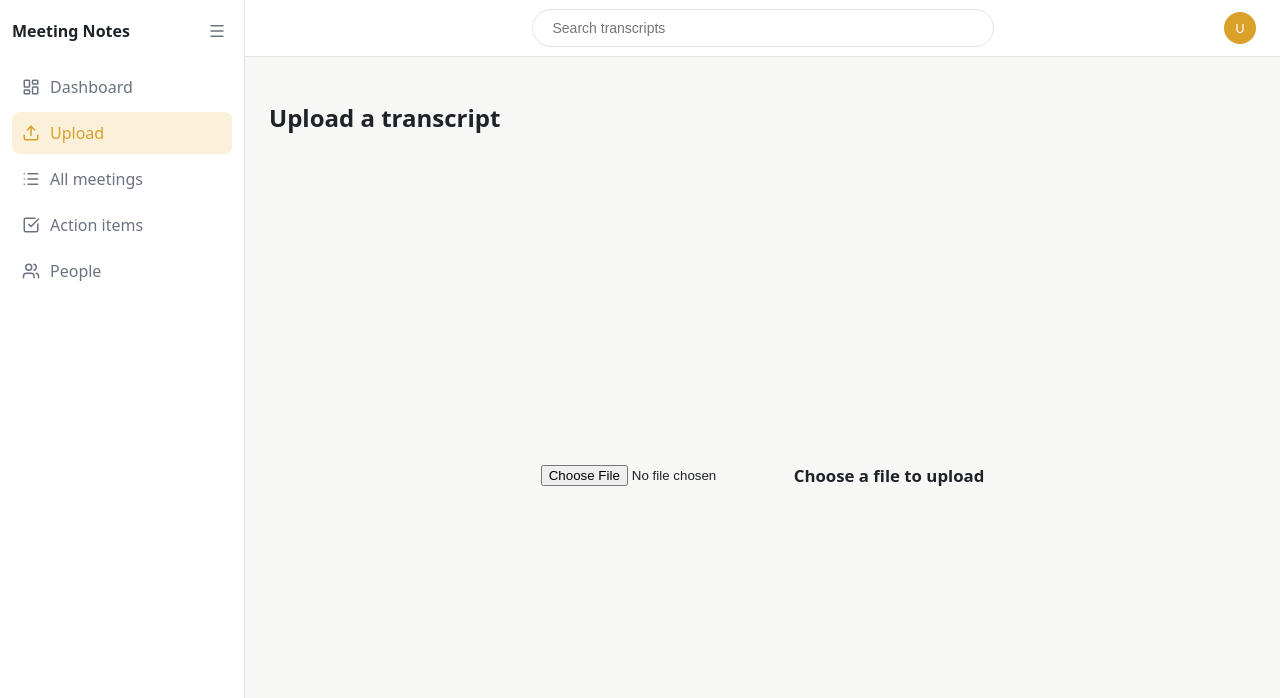
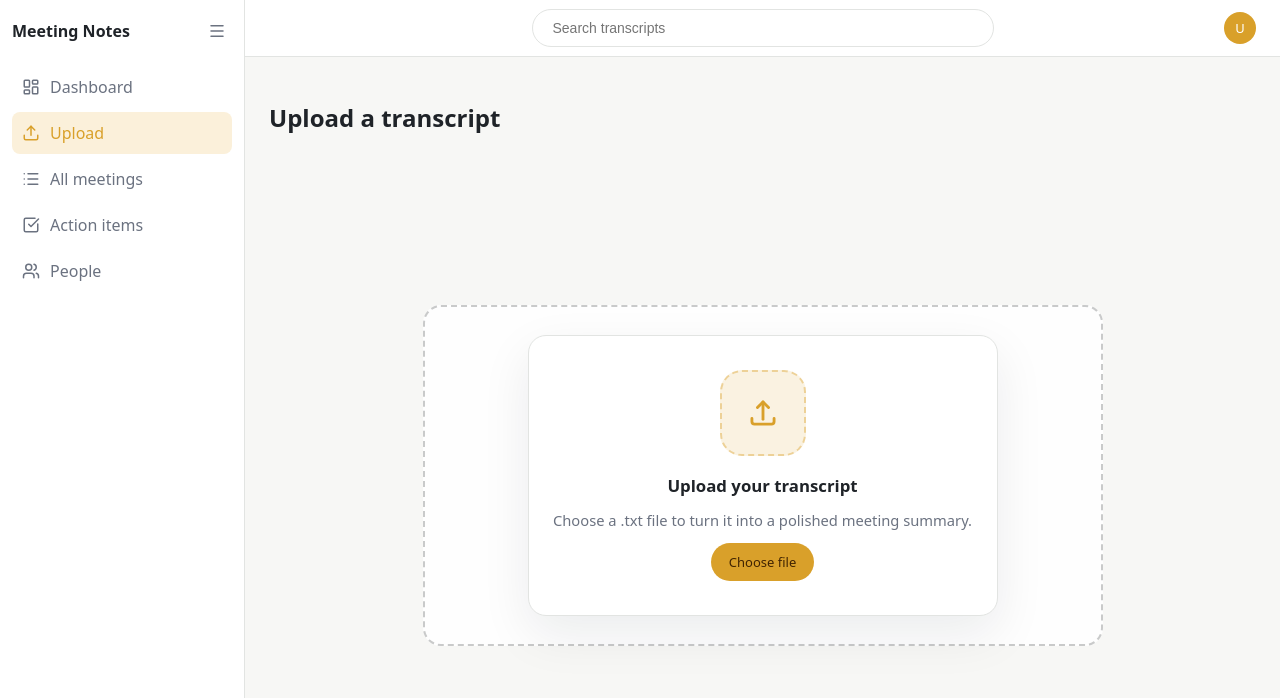
Before and after one commit to Zohaib-617/Smart_Meeting_Dashboard, a React (Vite) app in the folder Smart-Meeting-Dashboard/: page /upload in a window 1280 px wide. Shown: the top 698 px of the page. Built offline with nearby package versions, Linux system fonts and the light colour scheme.

Commit message:
upload desig

```diff
--- a/Smart-Meeting-Dashboard/src/components/features/upload/TranscriptUploader.jsx
+++ b/Smart-Meeting-Dashboard/src/components/features/upload/TranscriptUploader.jsx
@@ -66,11 +66,27 @@ const TranscriptUploader = () => {
   }
 
   return (
-    <div>
-      <div className="transcript-uploader">
-        <input type="file" accept=".txt" onChange={handleFileChange} disabled={isLoading} />
-        <div className="upload-center">
-          {isLoading ? <LoadingSpinner /> : <p>Choose a file to upload</p>}
+    <div className="transcript-uploader">
+      <div className="upload-dropzone">
+        <div className="upload-card">
+          <div className="upload-icon-square" aria-hidden="true">
+            <svg viewBox="0 0 24 24" fill="none" className="upload-icon-svg">
+              <path d="M12 16V5" stroke="currentColor" strokeWidth="1.8" strokeLinecap="round" />
+              <path d="M8.5 8.5L12 5l3.5 3.5" stroke="currentColor" strokeWidth="1.8" strokeLinecap="round" strokeLinejoin="round" />
+              <path d="M5 15.5v1.8a1.7 1.7 0 0 0 1.7 1.7h10.6a1.7 1.7 0 0 0 1.7-1.7v-1.8" stroke="currentColor" strokeWidth="1.8" strokeLinecap="round" />
+            </svg>
+          </div>
+
+          <div className="upload-center">
+            {isLoading ? <LoadingSpinner /> : <p>Upload your transcript</p>}
+            <span className="upload-hint">
+              Choose a .txt file to turn it into a polished meeting summary.
+            </span>
+            <label className="btn btn-primary upload-button">
+              <input type="file" accept=".txt" onChange={handleFileChange} disabled={isLoading} />
+              {isLoading ? 'Uploading…' : 'Choose file'}
+            </label>
+          </div>
         </div>
       </div>
       {error && <p className="upload-error">{error}</p>}
--- a/Smart-Meeting-Dashboard/src/index.css
+++ b/Smart-Meeting-Dashboard/src/index.css
@@ -291,19 +291,19 @@ body {
 /* Upload */
 .transcript-uploader {
   display: flex;
+  flex-direction: column;
+  align-items: center;
   justify-content: center;
-  align-items: center;
   min-height: calc(100vh - 220px);
   padding: 32px 16px;
 }
 
 .upload-dropzone {
-  width: 100%;
-  max-width: 560px;
-  border: 3px dashed rgba(31, 35, 40, 0.22);
-  border-radius: 28px;
+  width: min(100%, 620px);
+  border: 2px dashed rgba(31, 35, 40, 0.24);
+  border-radius: 18px;
   background: rgba(255, 255, 255, 0.88);
-  padding: 42px 24px;
+  padding: 28px;
   display: flex;
   justify-content: center;
   align-items: center;
@@ -311,8 +311,8 @@ body {
 
 .upload-card {
   width: 100%;
-  max-width: 360px;
-  border-radius: 24px;
+  max-width: 420px;
+  border-radius: 18px;
   border: 1px solid var(--color-border);
   background: var(--color-surface);
   padding: 34px 24px;
@@ -324,8 +324,8 @@ body {
 }
 
 .upload-icon-square {
-  width: 76px;
-  height: 76px;
+  width: 82px;
+  height: 82px;
   border-radius: 22px;
   background: rgba(217, 160, 42, 0.14);
   border: 2px dashed rgba(217, 160, 42, 0.4);
@@ -335,8 +335,8 @@ body {
 }
 
 .upload-icon-svg {
-  width: 36px;
-  height: 36px;
+  width: 38px;
+  height: 38px;
   color: var(--color-accent);
 }
 
@@ -345,7 +345,7 @@ body {
   display: flex;
   flex-direction: column;
   align-items: center;
-  gap: 16px;
+  gap: 12px;
 }
 
 .upload-center p {
@@ -358,6 +358,20 @@ body {
 .upload-hint {
   color: var(--color-secondary);
   font-size: 0.92rem;
+  line-height: 1.5;
+}
+
+.upload-button {
+  display: inline-flex;
+  align-items: center;
+  justify-content: center;
+  padding: 10px 18px;
+  border-radius: 999px;
+  margin-right: 0;
+}
+
+.upload-button input {
+  display: none;
 }
 
 .upload-error {
```
